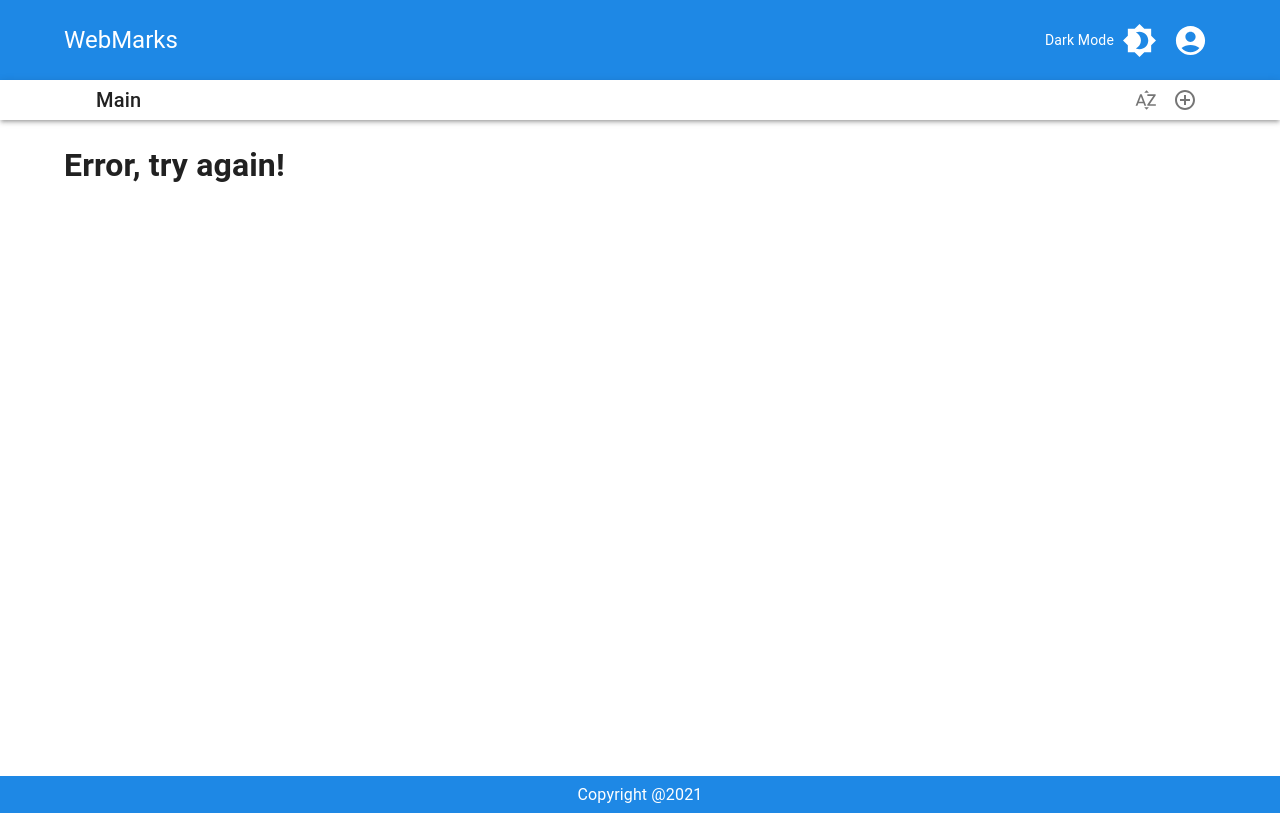
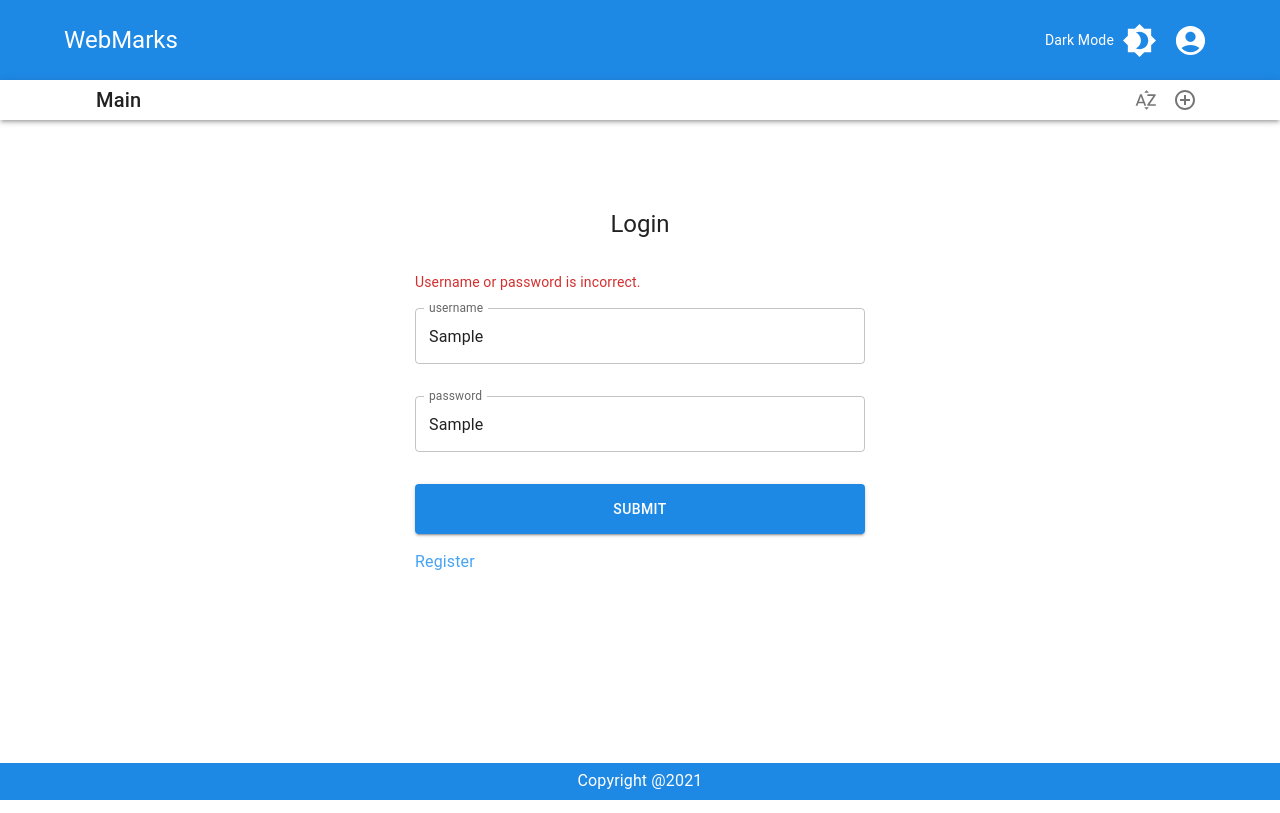
Before and after one commit to ElierHP/webmarks, a React (Create React App) app: page /login in a window 1280 px wide. Both pictures are taken after typing "Sample", "Sample" into the empty fields and a click on the button "SUBMIT". Built offline with nearby package versions, Linux system fonts and the light colour scheme; no server answers.

Commit message:
Add: handle loading & error displays

```diff
--- a/src/App.js
+++ b/src/App.js
@@ -4,6 +4,7 @@ import { Routes, Route } from "react-router-dom";
 import { AppDataProvider } from "./context/AppDataProvider";
 import { UserProvider } from "./context/UserProvider";
 import Layout from "./layout/Layout";
+import ErrorPage from "./pages/404";
 
 function App() {
   return (
@@ -15,6 +16,7 @@ function App() {
               <Route path="/" element={<Home />} />
               <Route path="/register" element={<Register />} />
               <Route path="/login" element={<Login />} />
+              <Route path="/404" element={<ErrorPage />} />
             </Routes>
           </Layout>
         </DarkModeProvider>
--- /dev/null
+++ b/src/pages/404.js
@@ -0,0 +1,64 @@
+import React from "react";
+import { Link } from "react-router-dom";
+import { Link as MuiLink } from "@mui/material";
+import { Container, Grid, Typography, Button } from "@mui/material";
+
+function ErrorPage() {
+  return (
+    <Container
+      sx={{
+        display: {
+          xs: "block",
+          sm: "flex",
+        },
+        justifyContent: "center",
+        alignItems: "center",
+      }}
+    >
+      <Grid>
+        <Grid>
+          <Typography
+            variant="h4"
+            sx={{ marginBottom: "2rem", paddingTop: "5rem" }}
+          >
+            404: Page Not Found
+          </Typography>
+        </Grid>
+        <Grid>
+          <MuiLink
+            to="/"
+            component={Link}
+            underline="none"
+            sx={{ textDecoration: "none" }}
+          >
+            <Button
+              type="submit"
+              variant="contained"
+              color="primary"
+              sx={{ padding: ".8rem", width: "50%" }}
+            >
+              Home
+            </Button>
+          </MuiLink>
+          <MuiLink
+            to="/login"
+            component={Link}
+            underline="none"
+            sx={{ textDecoration: "none" }}
+          >
+            <Button
+              type="submit"
+              variant="contained"
+              color="secondary"
+              sx={{ padding: ".8rem", width: "50%" }}
+            >
+              Login
+            </Button>
+          </MuiLink>
+        </Grid>
+      </Grid>
+    </Container>
+  );
+}
+
+export default ErrorPage;
--- a/src/pages/home.js
+++ b/src/pages/home.js
@@ -6,7 +6,7 @@ import Folder from "../components/Folder";
 import Link from "../components/Link";
 import { Navigate } from "react-router-dom";
 import { v4 as uuidv4 } from "uuid";
-import { Grid } from "@mui/material";
+import { Grid, Typography } from "@mui/material";
 
 function Home() {
   //Axios Config
@@ -18,7 +18,7 @@ function Home() {
   const [
     isLoggedIn,
     setIsLoggedIn,
-    user,
+    ,
     setUser,
     isLoading,
     setIsLoading,
@@ -55,12 +55,18 @@ function Home() {
     setDirectory(title);
   };
 
-  if (isError) return <h1>Error, try again!</h1>;
-  if (isLoading) return <h1>Loading...</h1>;
+  if (isError) return <Navigate to="/404" />;
   //Route to /login if user is not logged in
   if (!isLoggedIn) return <Navigate to="/login" />;
   return (
     <Grid container>
+      {/* Loading Data*/}
+      {isLoading && (
+        <Typography variant="h5" sx={{ margin: "auto", paddingTop: "2rem" }}>
+          Loading...
+        </Typography>
+      )}
+      {/* Render App Data */}
       {data
         .filter((idFilter) => idFilter.parent_id === appState)
         .map((item) =>
--- a/src/pages/login.js
+++ b/src/pages/login.js
@@ -19,7 +19,7 @@ function Login() {
   const [
     isLoggedIn,
     setIsLoggedIn,
-    user,
+    ,
     setUser,
     isLoading,
     setIsLoading,
@@ -56,8 +56,6 @@ function Login() {
     setIsLoading(false);
   };
 
-  if (isError) return <h1>Error, try again!</h1>;
-  if (isLoading) return <h1>Loading...</h1>;
   if (isLoggedIn) return <Navigate to="/" />;
   return (
     <Container
@@ -86,6 +84,17 @@ function Login() {
           <Typography variant="h5" align="center">
             Login
           </Typography>
+
+          {/* Login Error */}
+          {isError && (
+            <Typography
+              variant="body2"
+              color="error"
+              sx={{ marginBottom: "-1rem" }}
+            >
+              Username or password is incorrect.
+            </Typography>
+          )}
 
           {/* Username */}
           {!errors.username ? (
@@ -131,7 +140,7 @@ function Login() {
             color="primary"
             sx={{ padding: ".8rem" }}
           >
-            Submit
+            {isLoading ? " Loading..." : "Submit"}
           </Button>
 
           {/* Register Link */}
@@ -141,6 +150,7 @@ function Login() {
             color="primary.light"
             underline="none"
             sx={{ textDecoration: "none", marginTop: "-1rem" }}
+            onClick={() => setIsError(false)}
           >
             Register
           </MuiLink>
--- a/src/pages/register.js
+++ b/src/pages/register.js
@@ -19,7 +19,7 @@ function Register() {
   const [
     isLoggedIn,
     setIsLoggedIn,
-    user,
+    ,
     setUser,
     isLoading,
     setIsLoading,
@@ -46,7 +46,7 @@ function Register() {
         password,
       });
       //If register was successful, login the user
-      if (res.data.success === true) {
+      if (res.data.success) {
         const res = await axios.post("http://localhost:5000/users/login", {
           username,
           password,
@@ -63,8 +63,6 @@ function Register() {
     setIsLoading(false);
   };
 
-  if (isError) return <h1>Error, try again!</h1>;
-  if (isLoading) return <h1>Loading...</h1>;
   if (isLoggedIn) return <Navigate to="/" />;
   return (
     <Container
@@ -94,6 +92,16 @@ function Register() {
             Register
           </Typography>
 
+          {/* Register Error */}
+          {isError && (
+            <Typography
+              variant="body2"
+              color="error"
+              sx={{ marginBottom: "-1rem" }}
+            >
+              Username already exists.
+            </Typography>
+          )}
           {/* Username */}
           {!errors.username ? (
             <TextField
@@ -158,7 +166,7 @@ function Register() {
             color="primary"
             sx={{ padding: ".8rem" }}
           >
-            Submit
+            {isLoading ? " Loading..." : "Submit"}
           </Button>
 
           {/* Login Link */}
@@ -168,6 +176,7 @@ function Register() {
             color="primary.light"
             underline="none"
             sx={{ textDecoration: "none", marginTop: "-1rem" }}
+            onClick={() => setIsError(false)}
           >
             Login
           </MuiLink>
```
